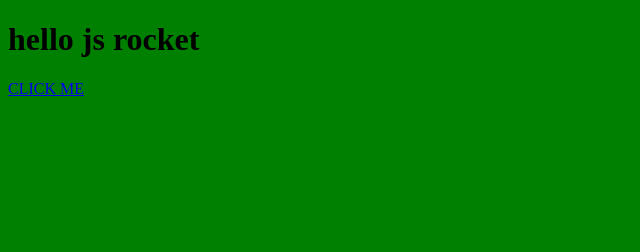
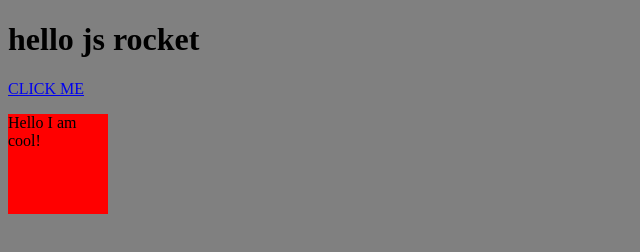
Before and after one commit to rdalibor/js-rocket, a plain HTML site: page index.html in a window 1280 px wide. Both pictures are taken after a click on the link "CLICK ME". Shown: the whole page, without its empty margins (0-640 px from the left). Drawn offline with Linux system fonts and the light colour scheme.

Commit message:
Added some cool stuff
color transition

```diff
--- a/css/style.css
+++ b/css/style.css
@@ -1,3 +1,16 @@
 body {
+	background-color: grey;
+}
+
+.cool {
+	visibility: hidden;
+	width: 100px;
+	height: 100px;
 	background-color: green;
+	transition: background-color 2s;
 }
+
+.cool.red {
+	visibility: visible;
+	background-color: red;
+}
--- a/index.html
+++ b/index.html
@@ -7,6 +7,9 @@
 </head>
 <body>
 	<h1>hello js rocket</h1>
-	<a href="#" onclick="sayMyName('Dalibor');">CLICK ME</a>
+	<a href="#" onclick="doSomeCoolStuff();">CLICK ME</a>
+	<div class="cool" id="cool">
+		<p>Hello I am cool!</p>
+	</div>
 </body>
 </html>
--- a/js/script.js
+++ b/js/script.js
@@ -1,3 +1,14 @@
+var doSomeCoolStuff = function () {
+	// changing class name
+	var currentClassName = document.getElementById('cool').className;
+	if (currentClassName == 'cool') {
+		document.getElementById('cool').className = 'cool red';
+	} else {
+		document.getElementById('cool').className = 'cool';
+	}
+
+}
+
 var sayMyName = function (name) {
 	alert('My name is: '+name);
 }
```
